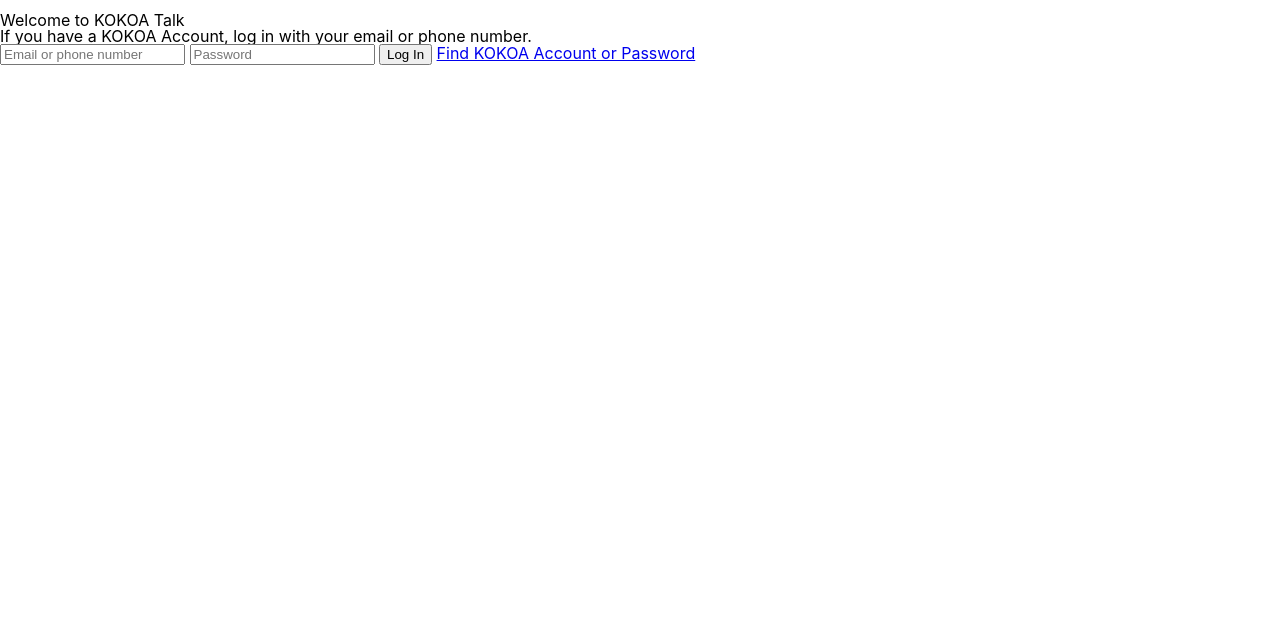
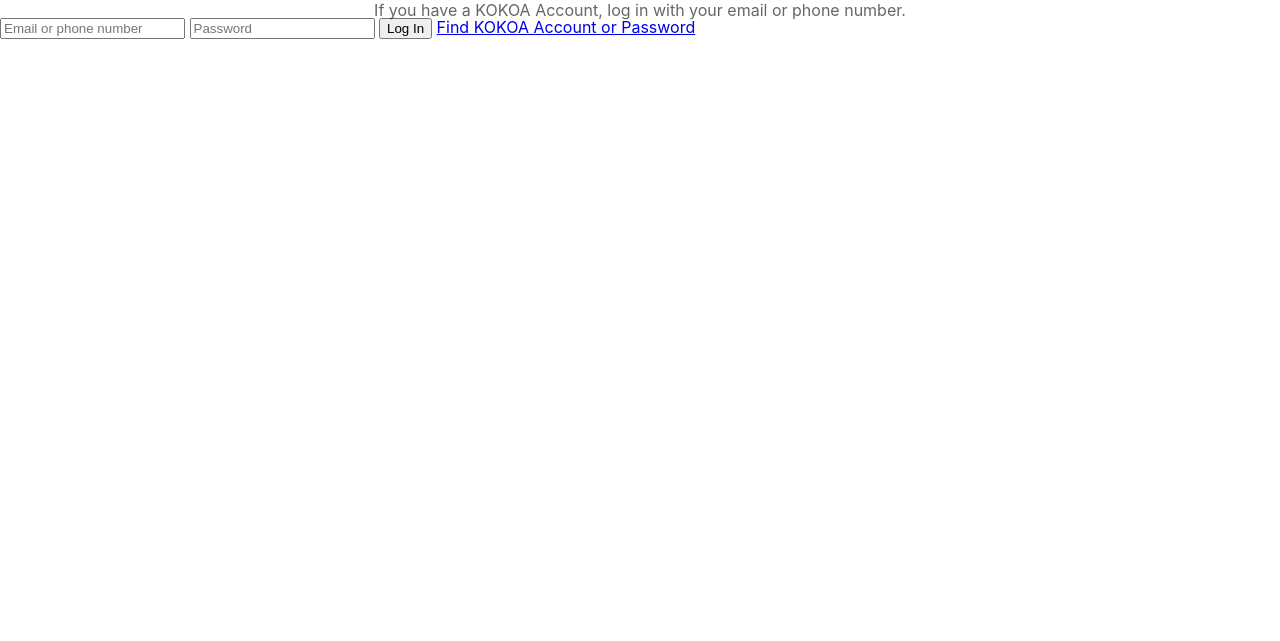
Before and after one commit to foaiip/kokoa-clone-2022, a plain HTML site: page index.html in a window 1280 px wide. Shown: the part 159-800 px from the top of the page. Drawn offline with Linux system fonts and the light colour scheme.

Commit message:
Update style.css

```diff
--- a/css/style.css
+++ b/css/style.css
@@ -7,5 +7,19 @@
 }
 
 .welcome-header {
-  margin-top: 145px;
+  margin-top: 90px;
+  text-align: center;
+  display: flex;
+  flex-direction: column;
+  align-items: center;
 }
+
+.welcome-header__title {
+  margin-bottom: 20px;
+  font-size: 25px;
+}
+
+.welcome-header__text {
+  width: 60%;
+  opacity: 0.6;
+}
```
